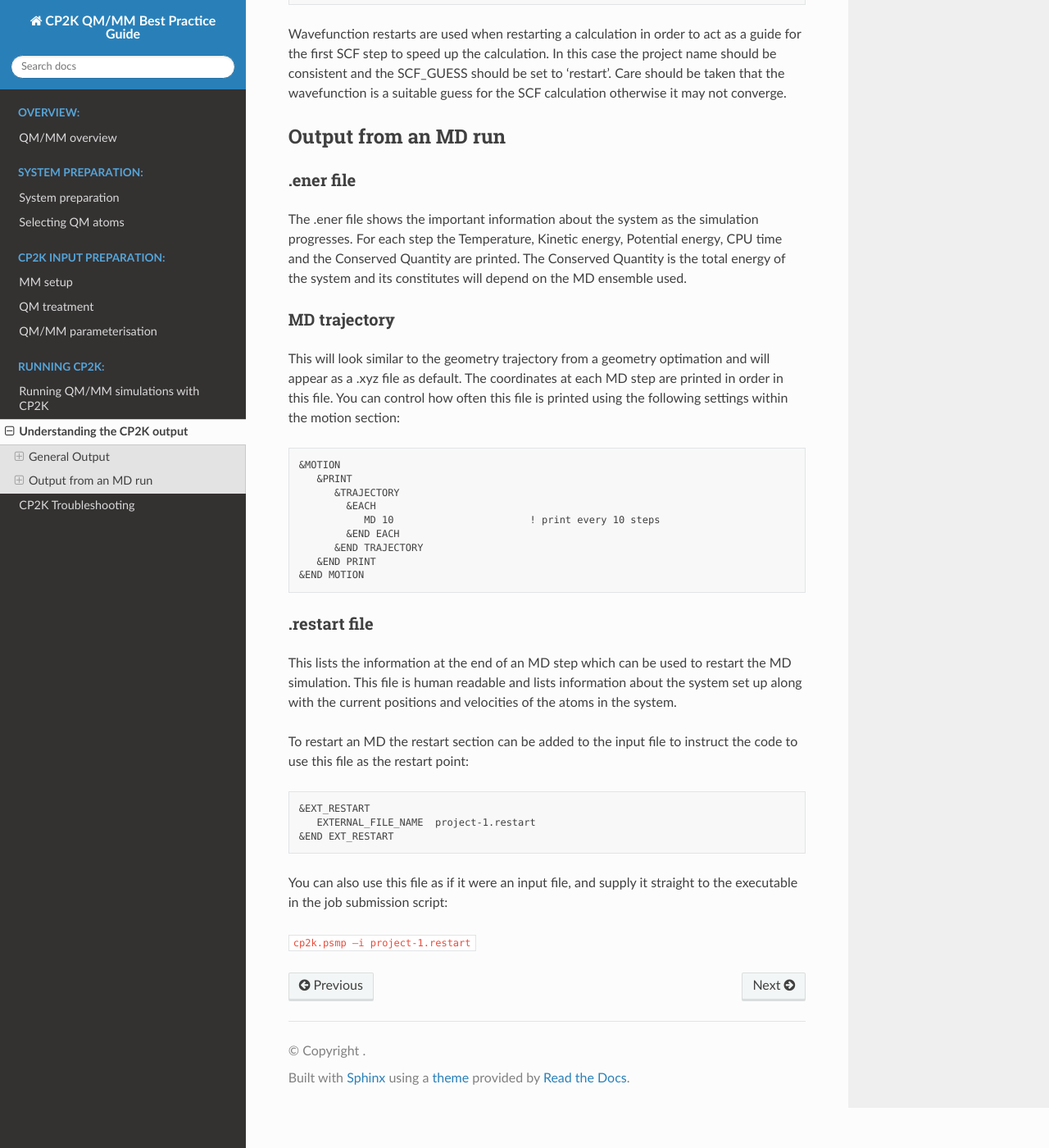
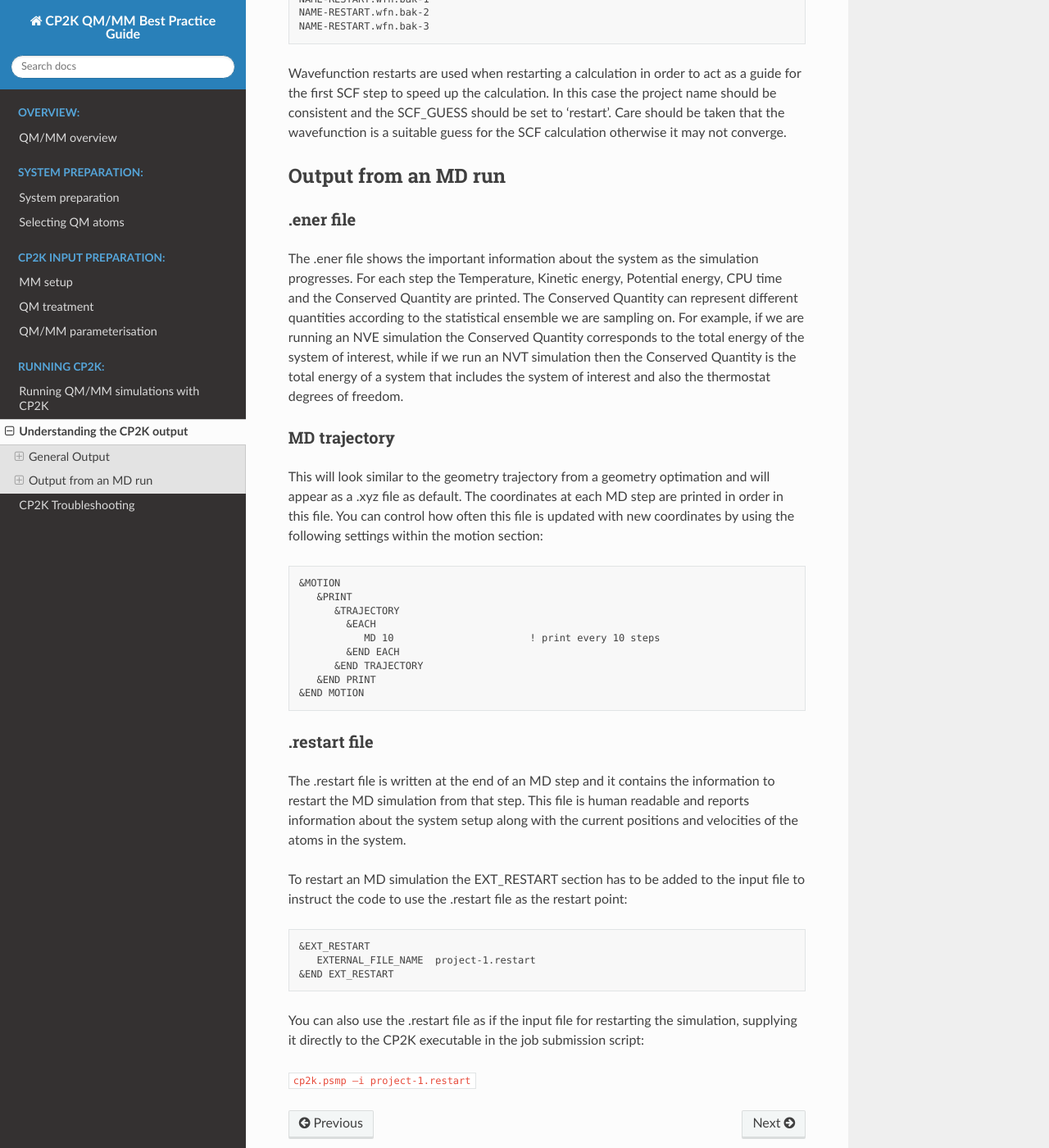
Before and after one commit to bioexcel/qmmm_bpg, a Sphinx documentation site: the page built from docs/running_cp2k/cp2k_output.rst, in a window 1280 px wide and 1400 px high, scrolled down 2605 px. Shown: the whole window at 82% size. Built offline with Sphinx 7.4.7 and the Read the Docs theme 2.0.0, drawn with Linux system fonts in a browser that asks for light colours; some of the changed text lies outside the part shown.

Commit message:
Update cp2k_output.rst

```diff
--- a/docs/running_cp2k/cp2k_output.rst
+++ b/docs/running_cp2k/cp2k_output.rst
@@ -9,19 +9,19 @@
 Standard output
 ---------------
 
-The start of the standard output contains information about the set up of the run.
-This will  print the important input paramters and details of how CP2K was built and run
+The beginning of the standard output contains information about the setup of the run.
+This will  print the important input parameters and details of how CP2K was built and run
 e.g. the number of processes and threads that were specifed when running. It can be
 used for future reference.
 
-After this it will then print details of the individual set up for the important
+After this part, the output will then print details of the individual setup for the important
 sections in the input file. These will appear under clear headings e.g. FIST for the MM section,
-Quickstep for the DFT section, and QMMM. Input parameters are printed, along with some more information
+Quickstep for the DFT section, and QMMM. Input parameters are reported, along with some more information
 such as for example the number of basis functions.
 
-After this the output from the calculation is usually printed. This will start with the
-output from the self-consistent Kohn-Sham ground state calculation (SCF optimisation).
-This will look similar to the below.
+The report of the calculation then follows in the output file. It will start with the
+results from the self-consistent Kohn-Sham ground state calculation (SCF optimisation).
+This will look similar to the snippet below.
 
 
 .. code-block:: none
@@ -53,10 +53,10 @@
 
 
 The OT block prints information about the orbital transform solver. This again,
-reiterates the options set in the input file.
+reports the options set in the input file.
 
 The SCF steps are then printed as they are calculated, listing the Step number, Method,
-run Time, Convergence, Total Energy and the Change (in energy from the last step).
+run Time, Convergence, Total Energy and the Change in energy from the last step.
 The first step will usually take longer as there are set up overheads.
 
 In an ideal calculation the Total Energy should decrease with each step
@@ -70,13 +70,14 @@
 
  *** SCF run converged in     3 steps ***
 
-Alternatively if the SCF does not converge SCF steps will continue until the MAX_SCF is
-reached. The inner SCF loop will finish and then move on to the next outer SCF step,
-recalcailting the preconditioner. If then the outer scf MAX_SCF steps are exceeded then
-and the SCF calculation has not converged a warning will be printed and the SCF will be abandoned.
+Otherwise, if the SCF does not converge, it continues until the number of steps equals the MAX_SCF in the
+input file. The inner SCF loop will finish and then move to the next outer SCF step,
+recalculating the preconditioner. Finally, if the number of outer SCF steps equals to
+the corresponding MAX_SCF value in the input file, then the SCF calculation has not converged,
+a warning will be printed to the standard output and the SCF will be abandoned.
 Information on how to handle this is given in the troubleshooting chapter.
 
-Upon successful convergence energy (and force if specified) information is printed.
+Upon successful convergence, electronic densities and energies (and forces if specified) information is printed.
 
 
 .. code-block:: none
@@ -169,16 +170,21 @@
 
 The .ener file shows the important information about the system as the simulation
 progresses. For each step the Temperature, Kinetic energy, Potential energy, CPU time
-and the Conserved Quantity are printed. The Conserved Quantity is the total energy of
-the system and its constitutes will depend on the MD ensemble used.
+and the Conserved Quantity are printed. The Conserved Quantity can represent different
+quantities according to the statistical ensemble we are sampling on. For example, if we
+are running an NVE simulation the Conserved Quantity corresponds to the total energy of
+the system of interest, while if we run an NVT simulation then the Conserved Quantity
+is the total energy of a system that includes the system of interest and also the
+thermostat degrees of freedom.
+
 
 MD trajectory
 -------------
 
 This will look similar to the geometry trajectory from a geometry optimation and
 will appear as a .xyz file as default. The coordinates at each MD step are printed in order
-in this file. You can control how often this file is printed using the following settings
-within the motion section:
+in this file. You can control how often this file is updated with new coordinates by using the
+following settings within the motion section:
 
 .. code-block:: none
 
@@ -195,12 +201,12 @@
 .restart file
 -------------
 
-This lists the information at the end of an MD step which can be used to restart the
-MD simulation. This file is human readable and lists information about the system
-set up along with the current positions and velocities of the atoms in the system.
+The .restart file is written at the end of an MD step and it contains the information
+to restart the MD simulation from that step. This file is human readable and reports information about the system
+setup along with the current positions and velocities of the atoms in the system.
 
-To restart an MD the restart section can be added to the input file to instruct the code
-to use this file as the restart point:
+To restart an MD simulation the EXT_RESTART section has to be added to the input file to instruct the code
+to use the .restart file as the restart point:
 
 .. code-block:: none
 
@@ -208,7 +214,7 @@
      EXTERNAL_FILE_NAME  project-1.restart
   &END EXT_RESTART
 
-You can also use this file as if it were an input file, and supply it straight to
-the executable in the job submission script:
+You can also use the .restart file as if the input file for restarting the simulation,
+supplying it directly to the CP2K executable in the job submission script:
 
 ``cp2k.psmp –i project-1.restart``
```
